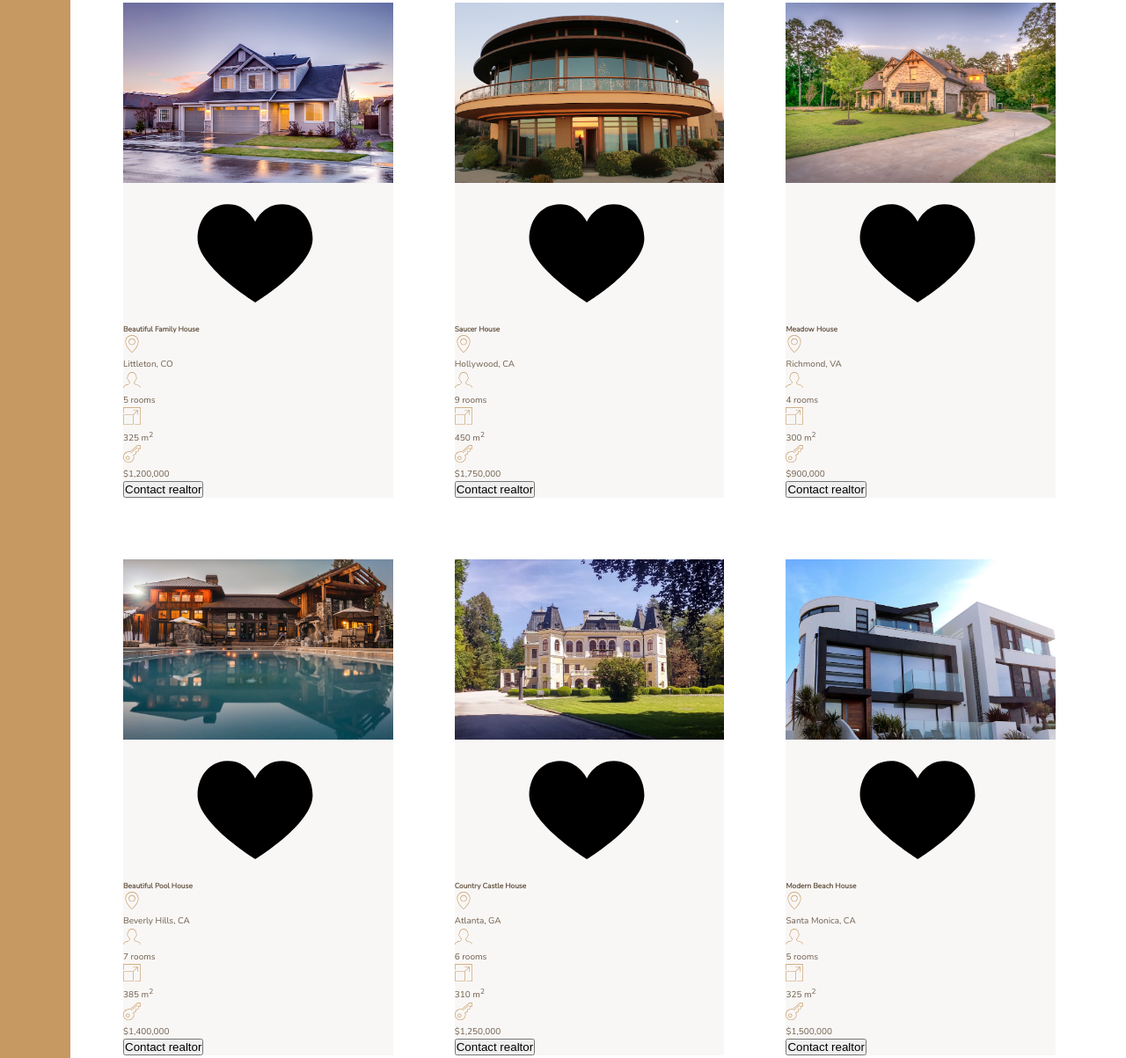
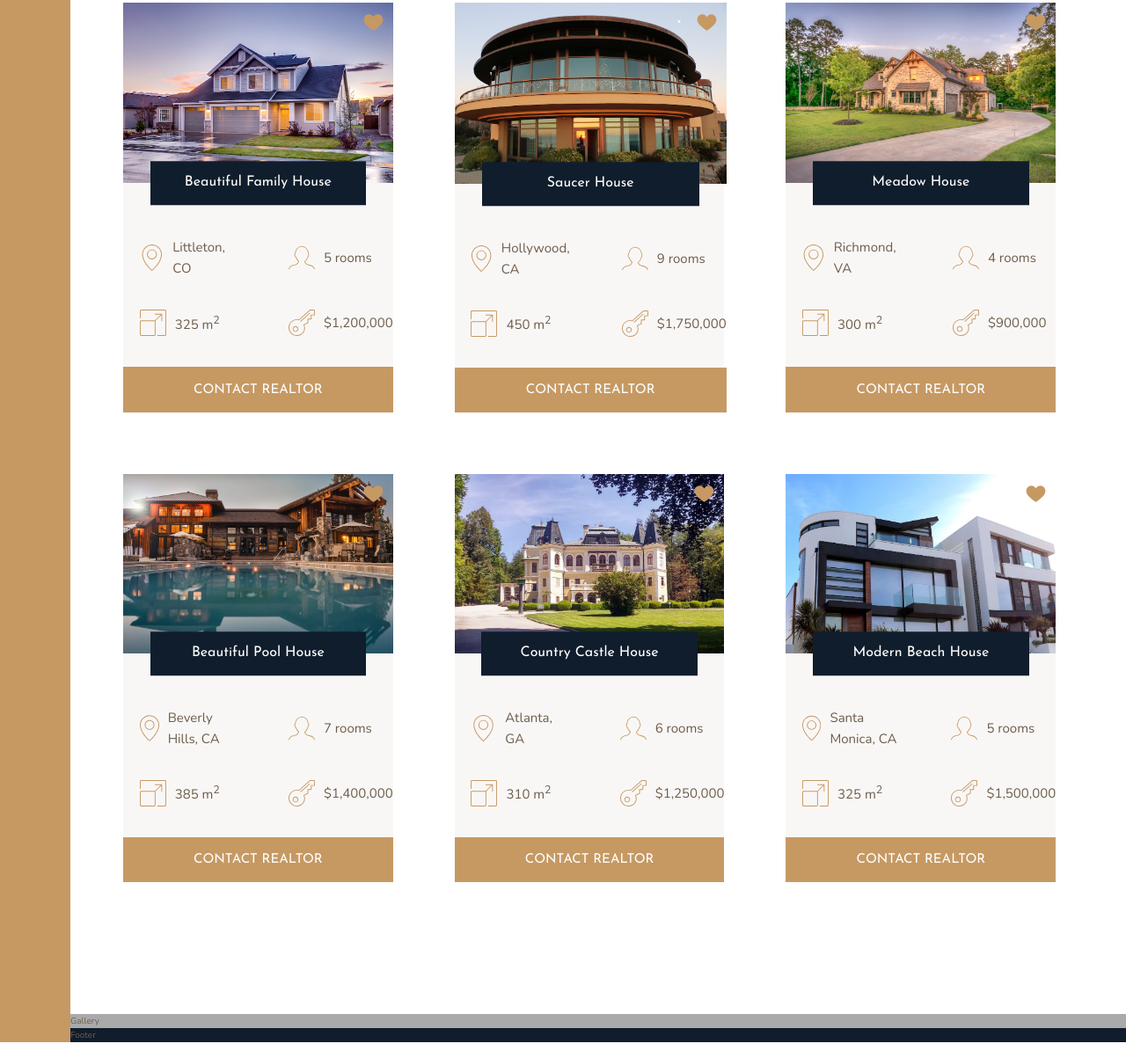
Before and after one commit to kmulqueen/Nexter-CSS-Grid-Practice, a website: page index.html in a window 1280 px wide. Shown: the part 1967-3170 px from the top of the page at 88% size. Drawn offline with nearby package versions, Linux system fonts and the light colour scheme.

Commit message:
Finished homes section

```diff
--- a/index.html
+++ b/index.html
@@ -145,7 +145,7 @@
           </svg>
           <p>$1,200,000</p>
         </div>
-        <button class="cta">Contact realtor</button>
+        <button class="btn home__btn">Contact realtor</button>
       </div>
       <!-- Home 2 -->
       <div class="home">
@@ -178,7 +178,7 @@
           </svg>
           <p>$1,750,000</p>
         </div>
-        <button class="cta">Contact realtor</button>
+        <button class="btn home__btn">Contact realtor</button>
       </div>
       <!-- Home 3 -->
       <div class="home">
@@ -211,7 +211,7 @@
           </svg>
           <p>$900,000</p>
         </div>
-        <button class="cta">Contact realtor</button>
+        <button class="btn home__btn">Contact realtor</button>
       </div>
       <!-- Home 4 -->
       <div class="home">
@@ -248,7 +248,7 @@
           </svg>
           <p>$1,400,000</p>
         </div>
-        <button class="cta">Contact realtor</button>
+        <button class="btn home__btn">Contact realtor</button>
       </div>
       <!-- Home 5 -->
       <div class="home">
@@ -281,7 +281,7 @@
           </svg>
           <p>$1,250,000</p>
         </div>
-        <button class="cta">Contact realtor</button>
+        <button class="btn home__btn">Contact realtor</button>
       </div>
       <!-- Home 6 -->
       <div class="home">
@@ -314,7 +314,7 @@
           </svg>
           <p>$1,500,000</p>
         </div>
-        <button class="cta">Contact realtor</button>
+        <button class="btn home__btn">Contact realtor</button>
       </div>
     </section>
     <section class="gallery">Gallery</section>
--- a/sass/_homes.scss
+++ b/sass/_homes.scss
@@ -10,20 +10,70 @@
 .home {
     background-color: $color-grey-light-1;
 
-    &__like {}
+    display: grid;
+    grid-template-columns: repeat(2, 1fr);
+    gap: 3.5em;
 
-    &__name {}
+    &__img {
+        grid-column: 1 / -1;
+        grid-row: 1 / 2;
+    }
+
+    &__like {
+        grid-row: 1 / 2;
+        grid-column: 2 / 3;
+        height: 2.5em;
+        width: 2.5em;
+        fill: $color-primary;
+        justify-self: end;
+        margin: 1em;
+    }
+
+    &__name {
+        grid-column: 1 / -1;
+        grid-row: 1 / 2;
+        font-family: $font-display;
+        font-size: 1.6rem;
+        text-align: center;
+        padding: .78em;
+        background-color: $color-secondary;
+        color: #fff;
+        font-weight: 400;
+        width: 80%;
+        justify-self: center;
+        align-self: end;
+        transform: translateY(50%)
+    }
+
+    &__location,
+    &__rooms {
+        margin-top: 1.7em;
+    }
+
+
+
 
     &__location,
     &__rooms,
     &__price,
     &__area {
+        font-size: 1.5rem;
+        margin-left: 1.25em;
+        display: flex;
+        align-items: center;
+
         svg {
             height: 2em;
             width: 2em;
             fill: $color-primary;
+            margin-right: .66em;
         }
 
         p {}
     }
+
+    &__btn {
+        grid-column: 1 / -1;
+
+    }
 }
```
Also changed, not shown: css/style.css.
